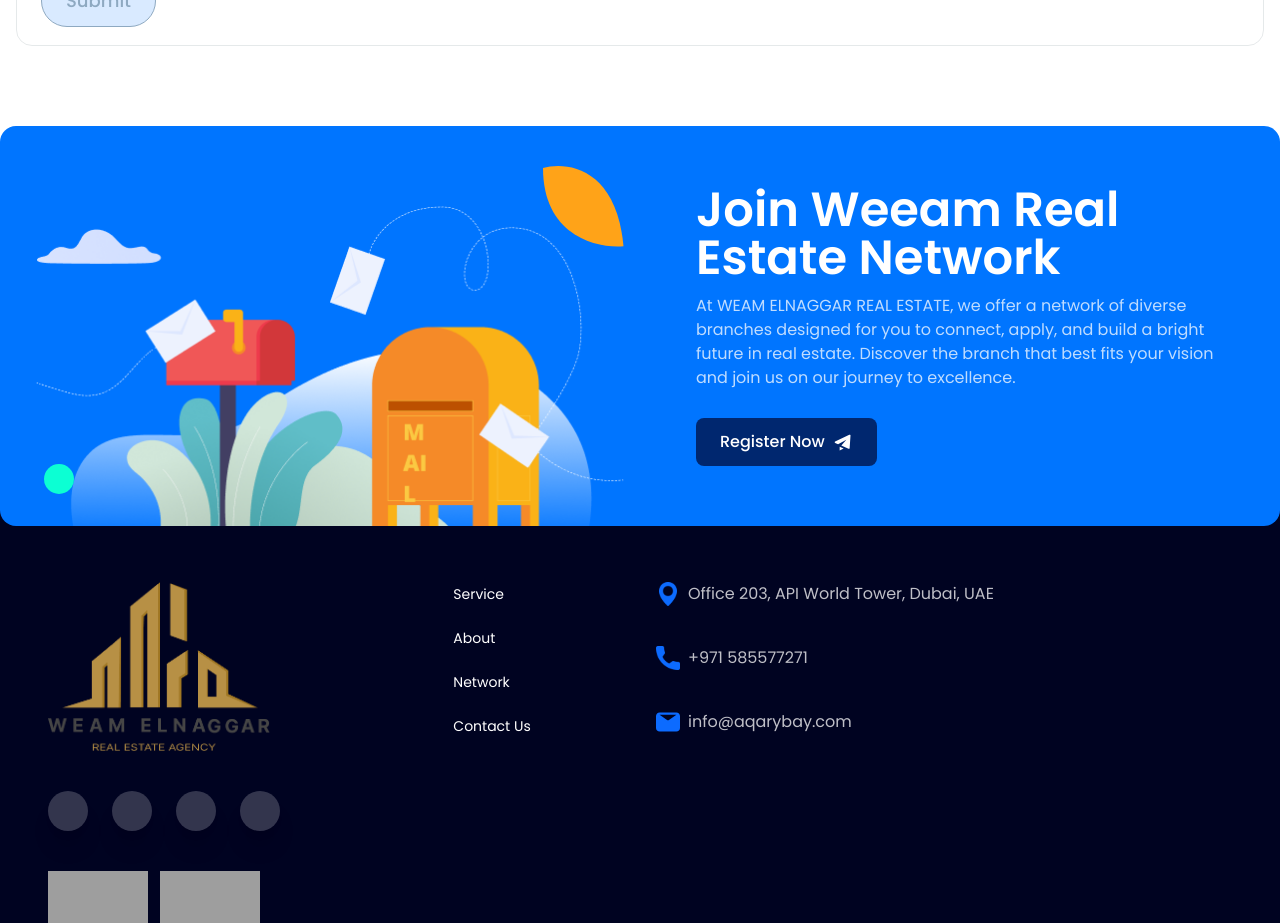
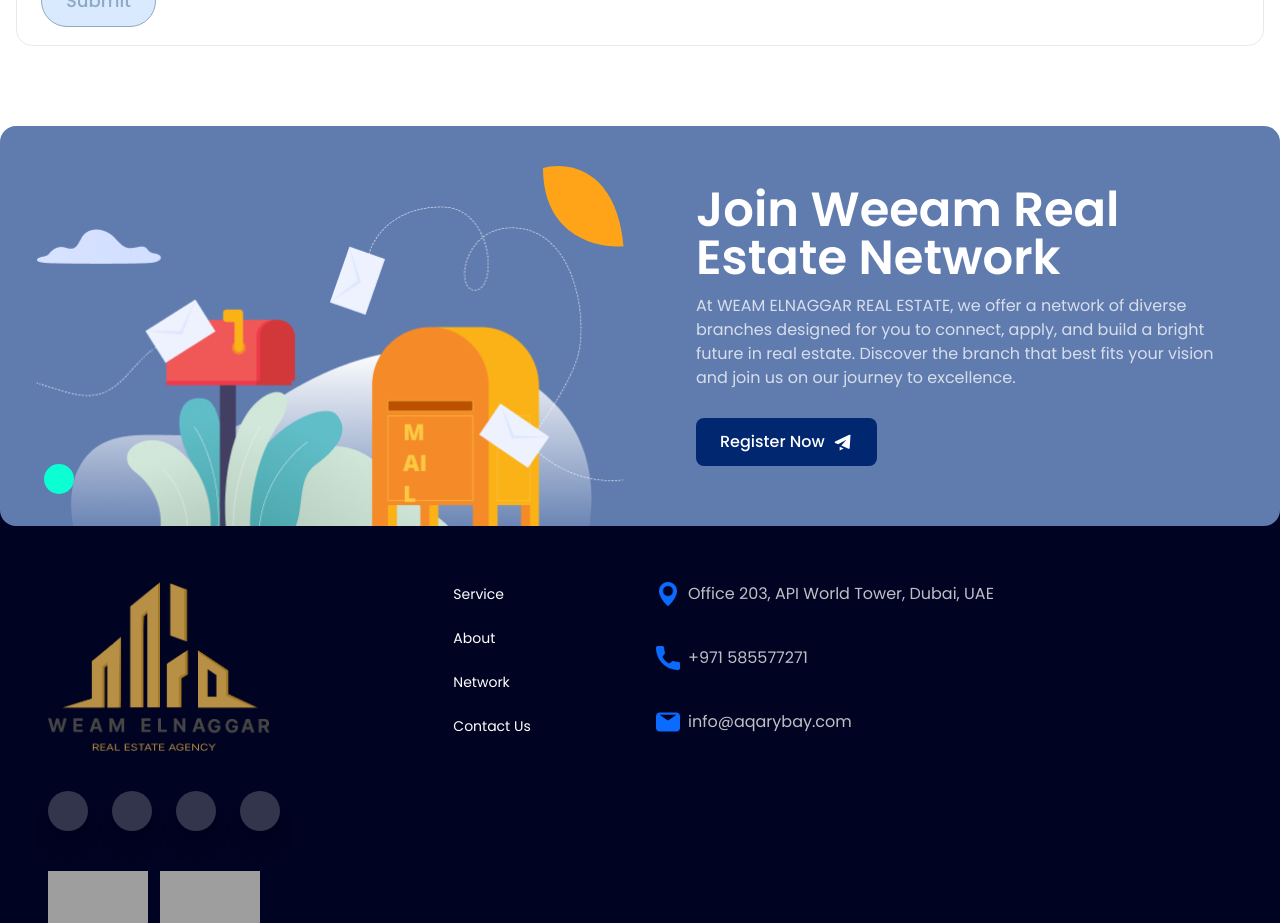
Before and after one commit to Zarakkhan-dev/Weeam-visting-site, a Next.js app: page / in a window 1280 px wide. Shown: the part 8660-9583 px from the top of the page. Built offline with nearby package versions, Linux system fonts and the light colour scheme; no server answers; grey boxes are pictures that could not be loaded; some icons are missing.

Commit message:
Newletter color changed

```diff
--- a/src/app/components/Home/Newsletter/Newsletter.tsx
+++ b/src/app/components/Home/Newsletter/Newsletter.tsx
@@ -23,7 +23,7 @@
       <div className="relative z-1">
         <div
           ref={containerRef}
-          className={`container bg-primary rounded-2xl transition-all duration-1000 ease-out transform ${
+          className={`container bg-[#607caf] rounded-2xl transition-all duration-1000 ease-out transform ${
             visible ? "opacity-100 scale-100" : "opacity-0 scale-95"
           }`}
         >
```
